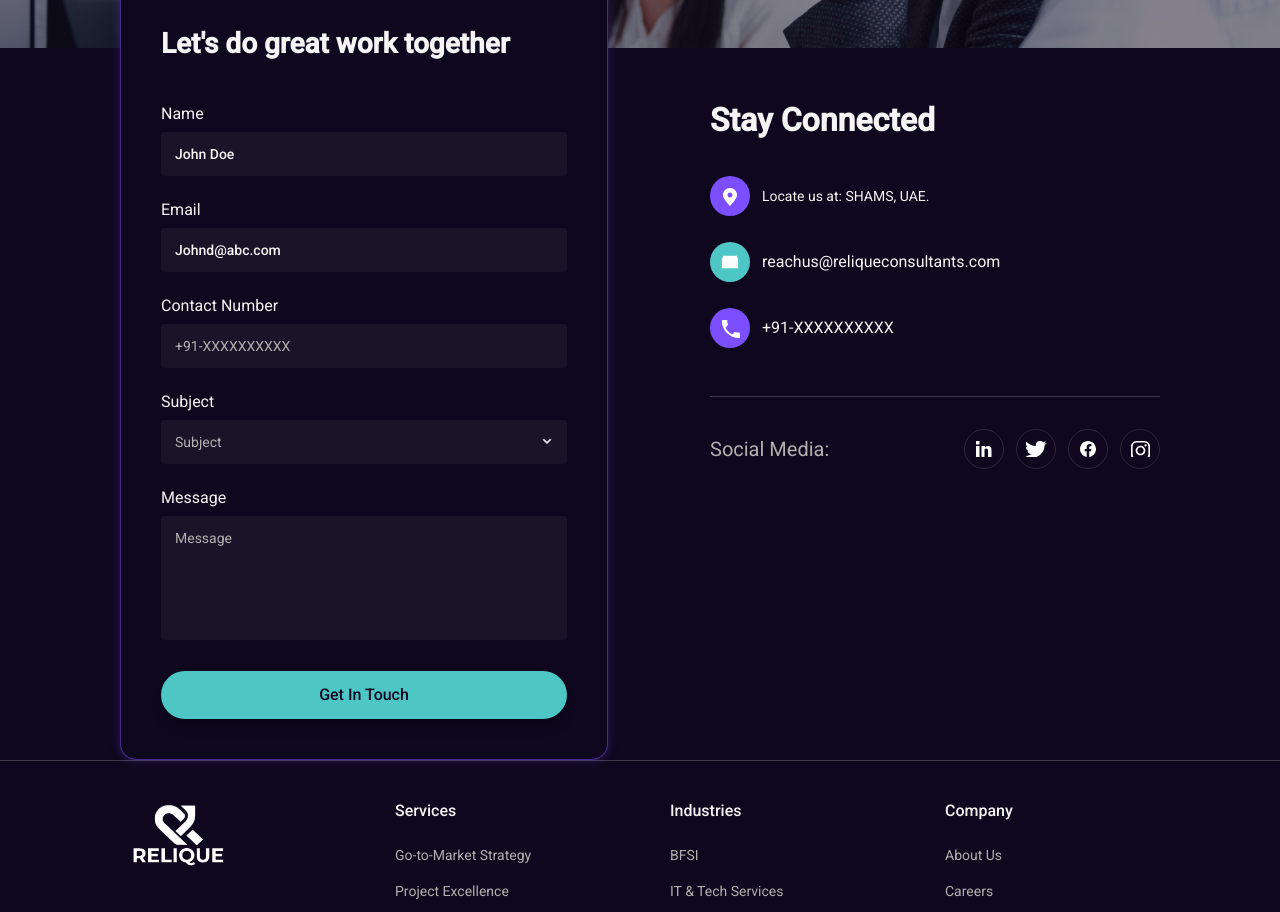
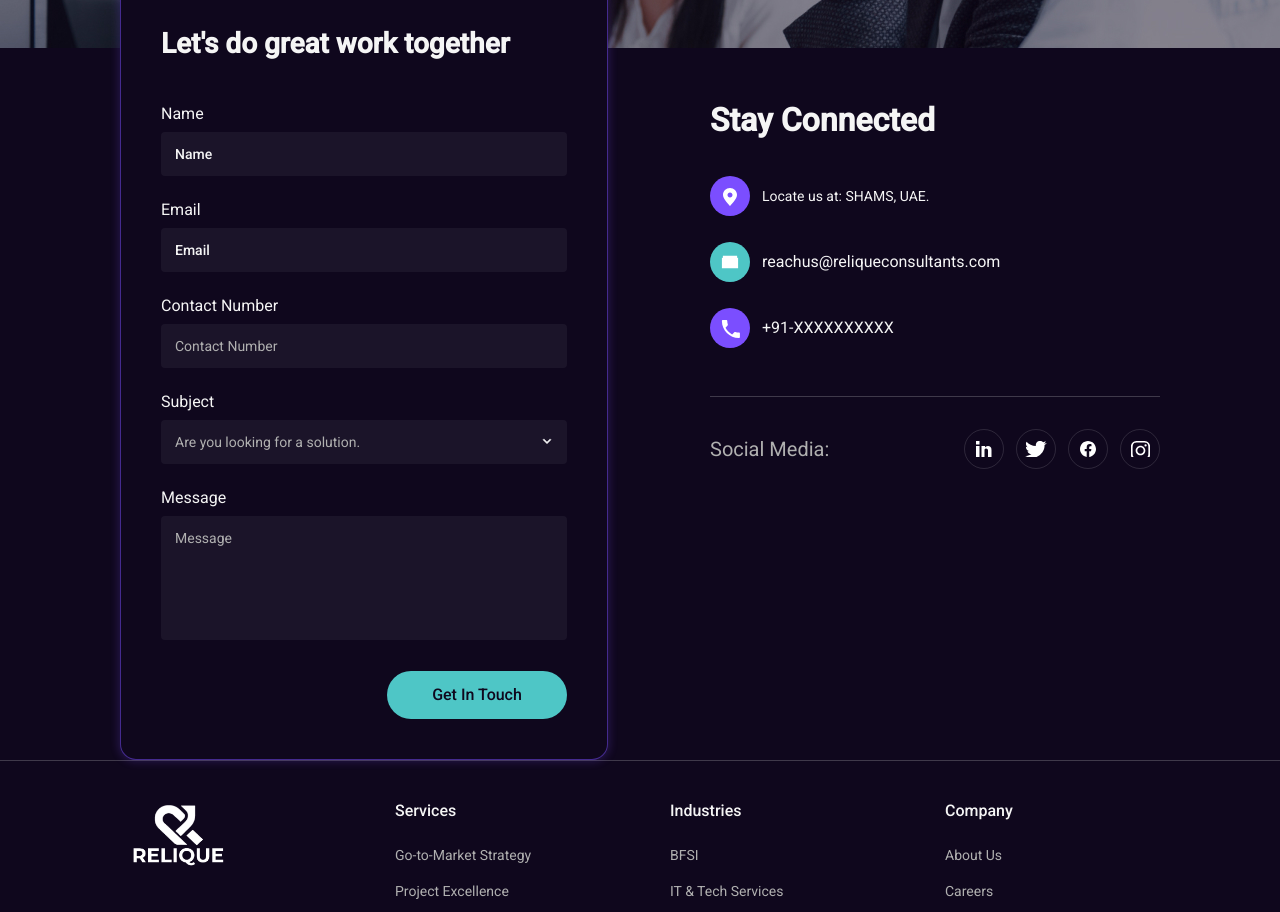
Before and after one commit to ankurmungekar/relique, a React (Create React App) app: page /contact in a window 1280 px wide. Shown: the part 340-1252 px from the top of the page. Built offline with nearby package versions, Linux system fonts and the light colour scheme.

Commit message:
contact us page fixes

```diff
--- a/src/pages/ContactPage.tsx
+++ b/src/pages/ContactPage.tsx
@@ -1,5 +1,6 @@
 import React, { useState } from 'react';
 import { Link } from 'react-router-dom';
+import Button from '../components/ui/Button';
 
 const ContactPage: React.FC = () => {
   const [formData, setFormData] = useState({
@@ -16,7 +17,7 @@ const ContactPage: React.FC = () => {
     console.log('Form submitted:', formData);
   };
 
-  const handleChange = (e: React.ChangeEvent<HTMLInputElement | HTMLTextAreaElement>) => {
+  const handleChange = (e: React.ChangeEvent<HTMLInputElement | HTMLTextAreaElement | HTMLSelectElement>) => {
     setFormData({
       ...formData,
       [e.target.name]: e.target.value
@@ -87,7 +88,7 @@ const ContactPage: React.FC = () => {
                       name="name"
                       value={formData.name}
                       onChange={handleChange}
-                      placeholder="John Doe"
+                      placeholder="Name"
                       className="w-full px-[14px] py-[12px] bg-[rgba(255,255,255,0.05)] border-none rounded-[4px] text-[#F5F5F5] placeholder-[#F5F5F5] font-medium text-[14px] leading-[1.43em] focus:outline-none focus:ring-1 focus:ring-[#4EC6C6] transition-all duration-300"
                       style={{ fontFamily: 'Roboto' }}
                     />
@@ -106,7 +107,7 @@ const ContactPage: React.FC = () => {
                         name="email"
                         value={formData.email}
                         onChange={handleChange}
-                        placeholder="Johnd@abc.com"
+                        placeholder="Email"
                         className="w-full px-[14px] py-[12px] bg-[rgba(255,255,255,0.05)] border-none rounded-[4px] text-[#F5F5F5] placeholder-[#F5F5F5] font-medium text-[14px] leading-[1.43em] focus:outline-none focus:ring-1 focus:ring-[#4EC6C6] transition-all duration-300"
                         style={{ fontFamily: 'Roboto' }}
                       />
@@ -132,7 +133,7 @@ const ContactPage: React.FC = () => {
                       name="contactNumber"
                       value={formData.contactNumber}
                       onChange={handleChange}
-                      placeholder="+91-XXXXXXXXXX"
+                      placeholder="Contact Number"
                       className="w-full px-[14px] py-[12px] bg-[rgba(255,255,255,0.05)] border-none rounded-[4px] text-[#F5F5F5] placeholder-[#B0B0B0] font-normal text-[14px] leading-[1.43em] focus:outline-none focus:ring-1 focus:ring-[#4EC6C6] transition-all duration-300"
                       style={{ fontFamily: 'Roboto' }}
                     />
@@ -146,15 +147,17 @@ const ContactPage: React.FC = () => {
                       Subject
                     </label>
                     <div className="relative">
-                      <input
-                        type="text"
+                      <select
                         name="subject"
                         value={formData.subject}
                         onChange={handleChange}
-                        placeholder="Subject"
-                        className="w-full px-[14px] py-[12px] bg-[rgba(255,255,255,0.05)] border-none rounded-[4px] text-[#B0B0B0] placeholder-[#B0B0B0] font-normal text-[14px] leading-[1.43em] focus:outline-none focus:ring-1 focus:ring-[#4EC6C6] transition-all duration-300"
+                        className="w-full px-[14px] py-[12px] bg-[rgba(255,255,255,0.05)] border-none rounded-[4px] text-[#B0B0B0] font-normal text-[14px] leading-[1.43em] focus:outline-none focus:ring-1 focus:ring-[#4EC6C6] transition-all duration-300 appearance-none cursor-pointer"
                         style={{ fontFamily: 'Roboto' }}
-                      />
+                      >
+                        <option value="looking-for-solution" className="bg-[#0F071D] text-[#F5F5F5]">Are you looking for a solution.</option>
+                        <option value="partnering" className="bg-[#0F071D] text-[#F5F5F5]">Looking for partnering with us.</option>
+                        <option value="query" className="bg-[#0F071D] text-[#F5F5F5]">You have a query for us.</option>
+                      </select>
                       <div className="absolute right-[14px] top-1/2 transform -translate-y-1/2 pointer-events-none">
                         <svg width="12" height="12" viewBox="0 0 12 12" fill="none">
                           <path d="M2.89 2.89L6 6L9.11 2.89L10 3.78L6 7.78L2 3.78L2.89 2.89Z" fill="#F5F5F5" stroke="#F5F5F5" strokeWidth="0.5"/>
@@ -181,13 +184,11 @@ const ContactPage: React.FC = () => {
                     />
                   </div>
 
-                  <button
-                    type="submit"
-                    className="w-full px-[20px] py-[12px] bg-[#4EC6C6] text-[#0F071D] font-medium text-[16px] leading-[1.5em] rounded-full hover:bg-[#3DB5B5] transition-all duration-300 shadow-lg hover:shadow-xl"
-                    style={{ fontFamily: 'Roboto', letterSpacing: '-1.25%' }}
-                  >
-                    Get In Touch
-                  </button>
+                  <div className="flex justify-end">
+                    <Button type="submit" variant="primary">
+                      Get In Touch
+                    </Button>
+                  </div>
                 </form>
               </div>
             </div>
```
